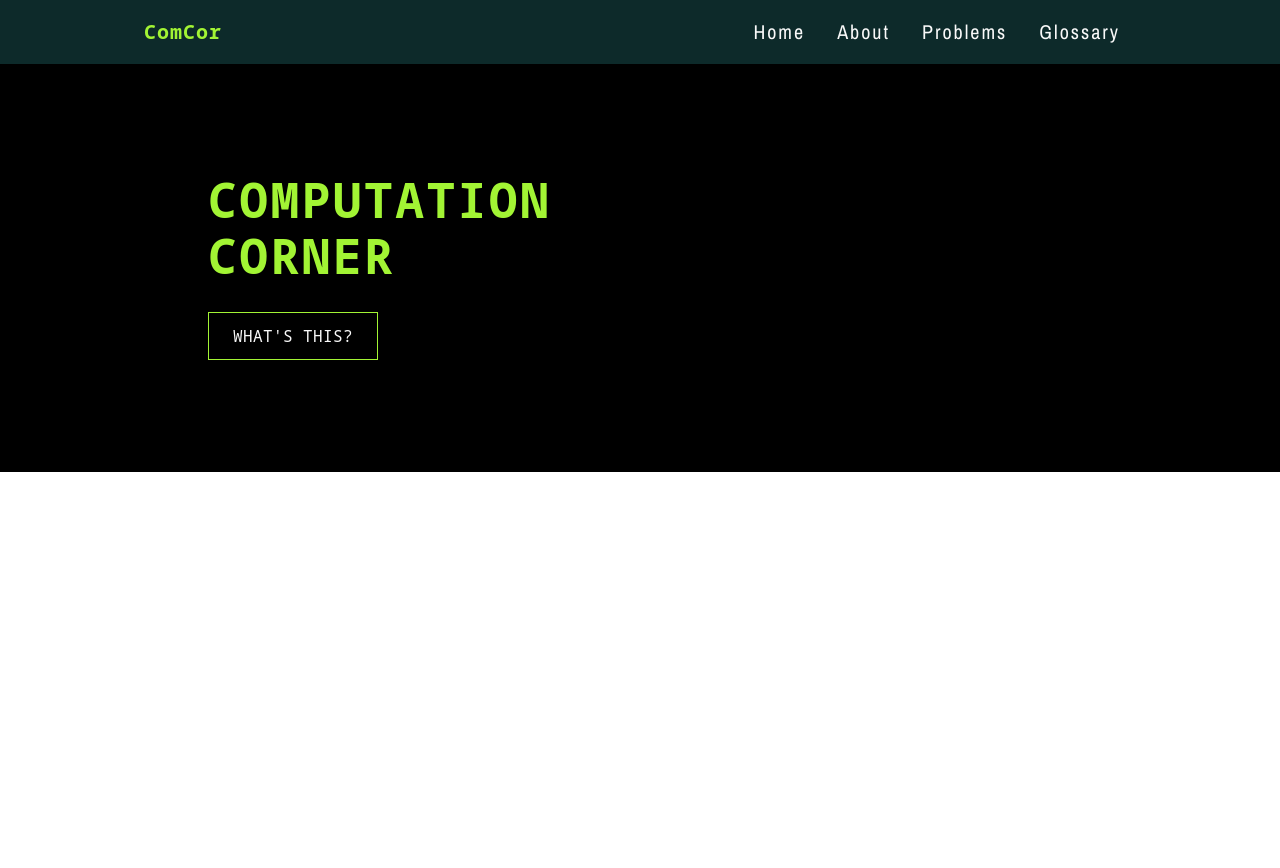
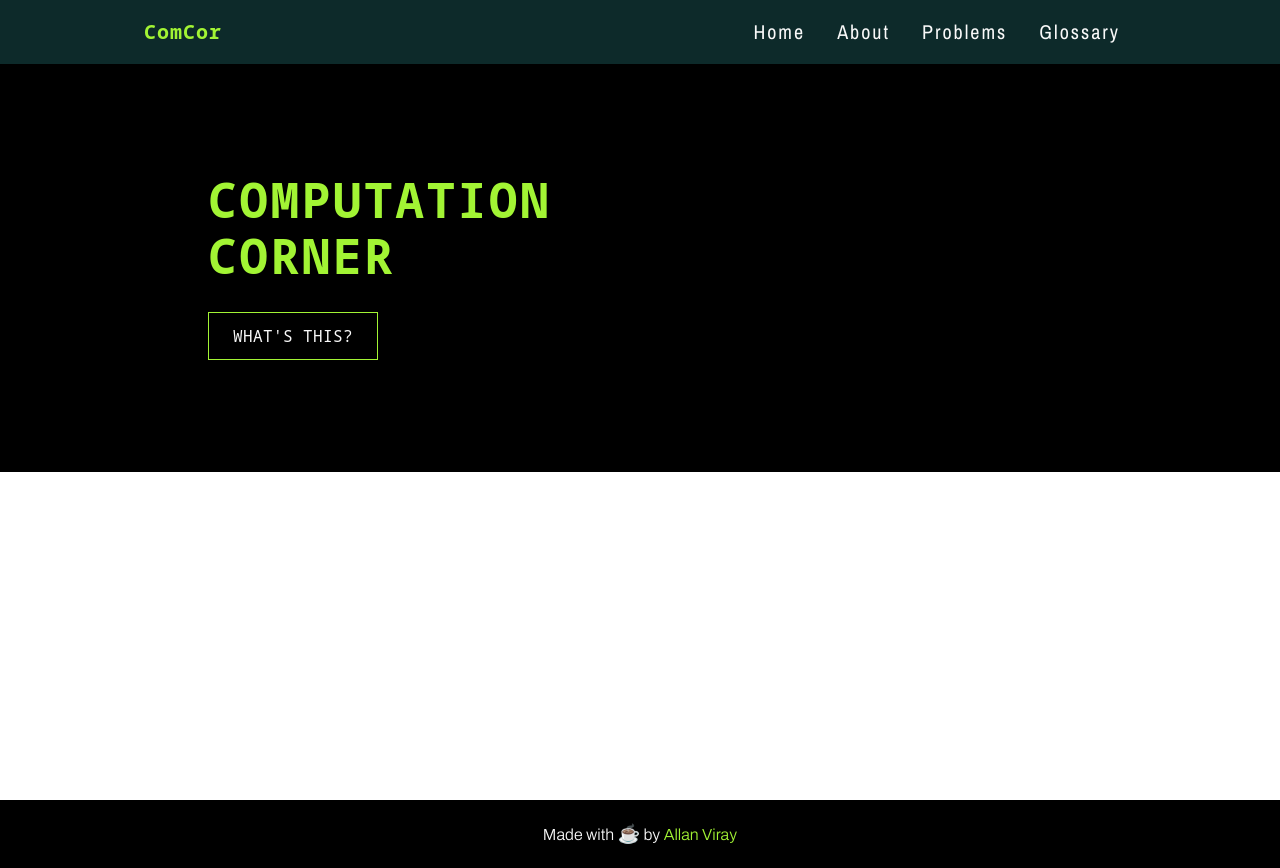
Before and after one commit to agviray/computation-corner, a Next.js app: page / in a window 1280 px wide. Before the commit the page ends 800 px from the top, so only its background shows below. Built offline with nearby package versions, Linux system fonts and the light colour scheme.

Commit message:
Create FooterContent component and add in app layout.js file

```diff
--- a/src/app/layout.js
+++ b/src/app/layout.js
@@ -6,6 +6,7 @@ import {
 } from 'next/font/google';
 import './globals.css';
 import Navbar from '../components/Navbar';
+import FooterContent from '../components/FooterContent';
 
 const noto_sans_mono = Noto_Sans_Mono({
   subsets: ['latin'],
@@ -44,7 +45,10 @@ const RootLayout = ({ children }) => {
     >
       <body>
         <Navbar />
-        <div className="contentWrapper">{children}</div>
+        <div className="contentWrapper min-h-screen">{children}</div>
+        <footer>
+          <FooterContent />
+        </footer>
       </body>
     </html>
   );
--- /dev/null
+++ b/src/components/FooterContent.js
@@ -0,0 +1,14 @@
+const FooterContent = () => {
+  return (
+    <div className="flex justify-center p-5 items-center bg-black">
+      <p className="font-archivo font-light text-white text-base">
+        Made with <span className="text-lg">☕</span> by{' '}
+        <a href="https://www.allanviray.com" target="_blank" rel="noreferrer">
+          <span className="text-darkLime">Allan Viray</span>
+        </a>
+      </p>
+    </div>
+  );
+};
+
+export default FooterContent;
```
